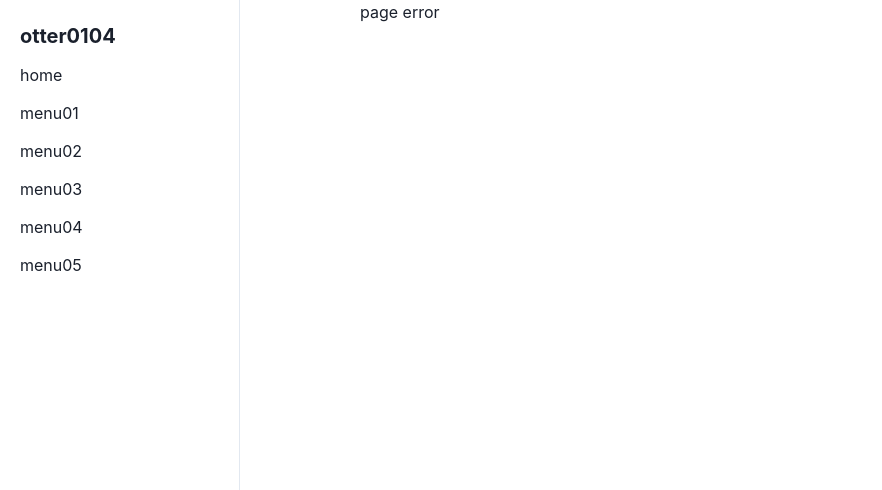
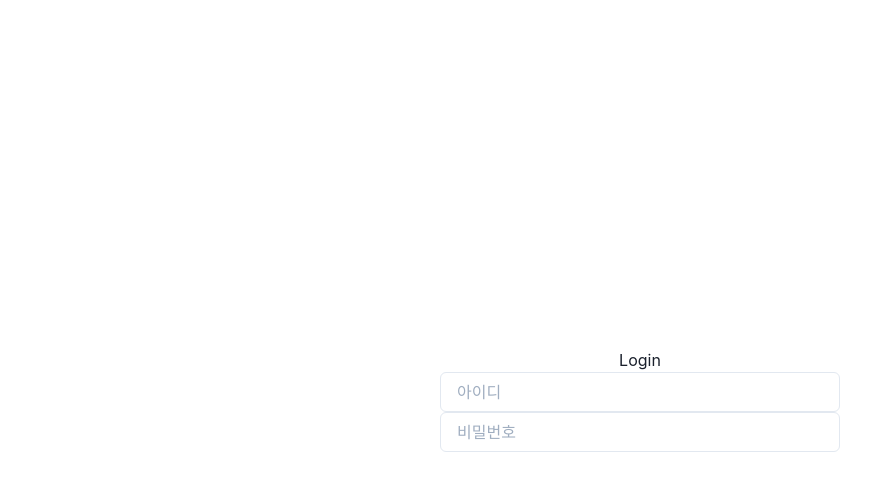
Before and after one commit to arin00github/frontend, a React (Create React App) app: page /login in a window 1280 px wide. Shown: the top 490 px of the page, without its empty margins (0-882 px from the left). Built offline with nearby package versions, Linux system fonts and the light colour scheme.

Commit message:
로그인 페이지 생성

```diff
--- /dev/null
+++ b/src/pages/Login.tsx
@@ -0,0 +1,22 @@
+import React, {useState} from 'react'
+import {Box, Container, FormControl, Input, Text} from '@chakra-ui/react'
+
+const Login = () => {
+    const [form, setForm] =useState({
+        userId: '',
+        password: ''
+    })
+    return (
+        <Box w={'100%'} h={'100vh'} display={'flex'} justifyContent={'center'} alignItems={'center'}>
+            <Box w={400}>
+                <Text textAlign={'center'}>Login</Text>
+                <Input name={"userId"} value={form.userId}placeholder={'아이디'}></Input>
+                <Input name={'password'} value={form.password} placeholder={'비밀번호'}></Input>
+            </Box>
+
+        </Box>
+    )
+}
+
+
+export default  Login;
--- a/src/routes/index.tsx
+++ b/src/routes/index.tsx
@@ -1,5 +1,6 @@
-import React from "react";
-import { Route, Routes } from "react-router";
+import React, {useEffect} from "react";
+import {Route, Routes} from "react-router";
+import {useNavigate} from 'react-router-dom'
 import IndexHome from "../pages/home/index";
 import Main from "../layout/Main";
 import IndexMenu01 from "Pages/menu01";
@@ -8,11 +9,24 @@ import IndexMenu03 from "Pages/menu03";
 import IndexMenu04 from "Pages/menu04";
 import NotFound from "Pages/NotFound";
 import IndexMenu05 from "../pages/menu05/index";
+import Login from "Pages/Login";
+import { useAppSelector } from "../redux/store";
 
 export default function AppRoutes() {
+
+    const router = useNavigate()
+  const authLogin = useAppSelector(state => state.auth).isLogin;
+
+  useEffect(() => {
+      if(!authLogin){
+          router('/login')
+      }
+  },[])
+
   return (
     <main>
       <Routes>
+        { authLogin ? (
             <Route path="/" element={<Main />}>
               <Route path="/" element={<IndexHome />} />
               <Route path="menu01" element={<IndexMenu01 />} />
@@ -22,6 +36,10 @@ export default function AppRoutes() {
               <Route path="menu05" element={<IndexMenu05 />} />
               <Route path="*" element={<NotFound />} />
             </Route>
+        ) : (
+            <Route path="/login" element={<Login />} />
+        ) }
+
       </Routes>
     </main>
   );
```
Also changed, not shown: .eslintrc.json, 1 other file (tests, documents, lock files or other folders). Lines whose indentation alone changed are shown as unchanged.
